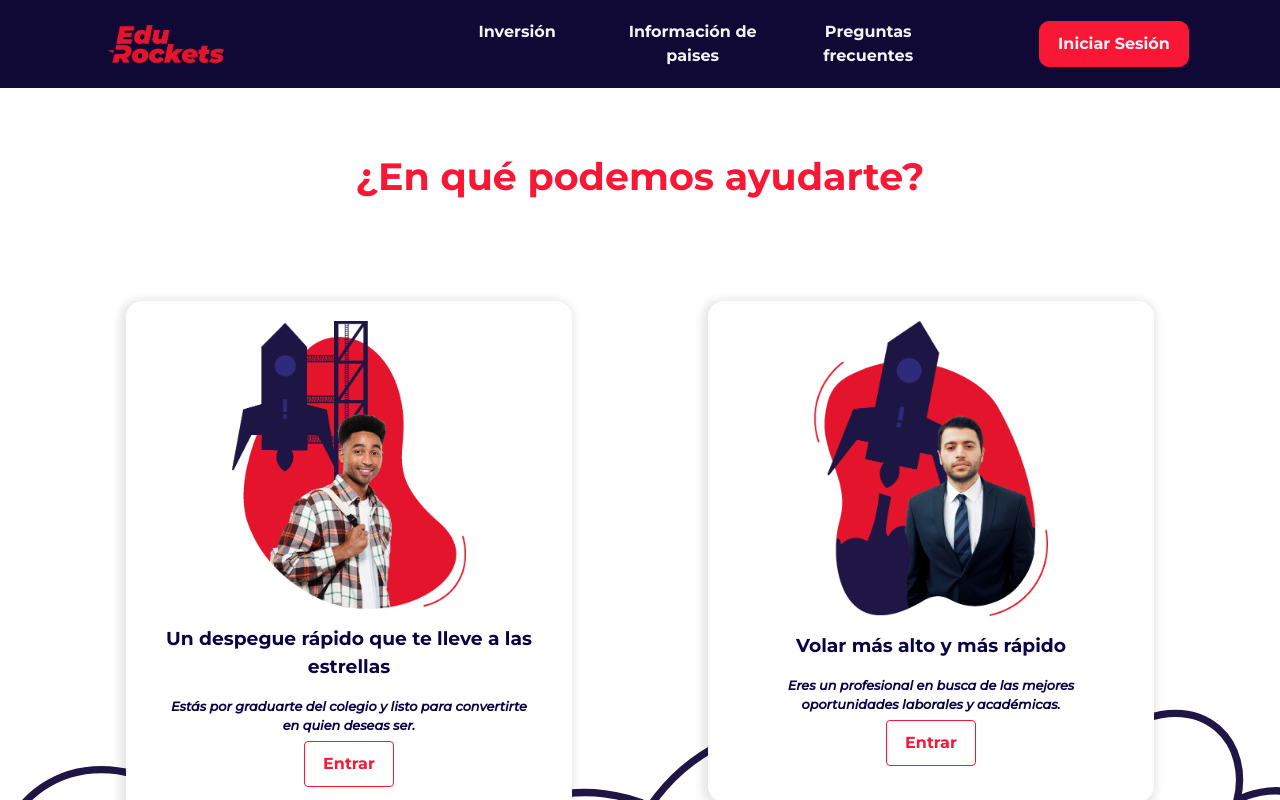
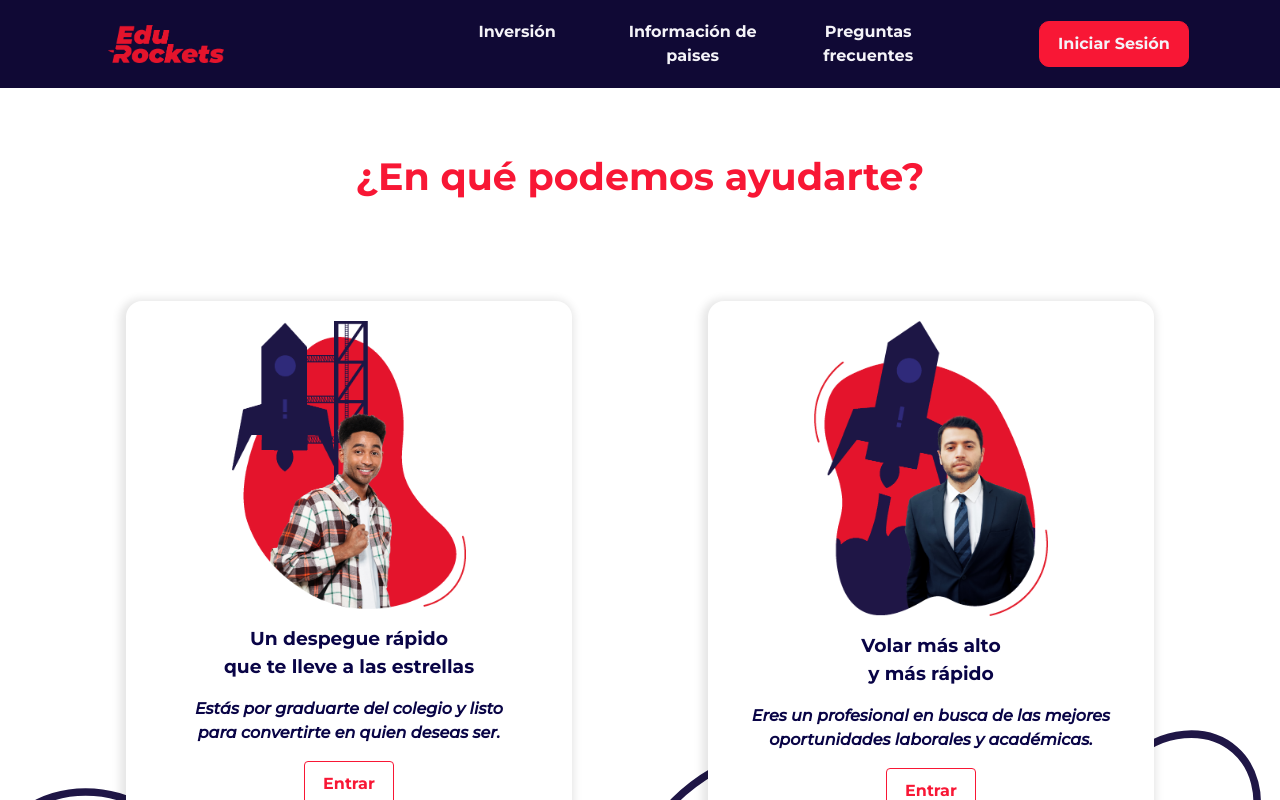
Before and after one commit to EduRockets/edurockets, a React (Create React App) app in the folder edurockets-client/: page /signupswitch in a window 1280 px wide. Shown: the top 800 px of the page. Built offline with nearby package versions, Linux system fonts and the light colour scheme; what react-google-maps would draw is missing.

Commit message:
arreglo en selección de usuario

```diff
--- a/edurockets-client/src/Components/CardSignUp.jsx
+++ b/edurockets-client/src/Components/CardSignUp.jsx
@@ -2,22 +2,29 @@ import React from 'react';
 import { useHistory, Link } from 'react-router-dom';
 import { Row, Card, CardImg, CardText, CardBody, CardTitle, Button } from 'reactstrap';
 
+import studentImage from '../Assets/Images/student.png';
+import professionalImage from '../Assets/Images/professional.png';
+
 import './Styles/CardSignUp.css';
 
-const CardSignUp = ({ src, title, text, href, userType }) => {
+export const CardSignUpStudent = () => {
   const history = useHistory();
 
   return (
     <div>
       <Card className="Card">
         <Row>
-          <CardImg className="CardSignUpImage" src={src} />
+          <CardImg className="CardSignUpImage" src={studentImage} />
         </Row>
         <CardBody>
-          <CardTitle className="CardTitle">{title}</CardTitle>
+          <CardTitle className="CardTitle">
+            Un despegue rápido <br /> que te lleve a las estrellas
+          </CardTitle>
 
-          <CardText className="CardText">
-            <i>{text}</i>
+          <CardText className="CardSignUpText">
+            <i>
+              Estás por graduarte del colegio y listo <br /> para convertirte en quien deseas ser.
+            </i>
           </CardText>
           <Button
             className="CardButton"
@@ -25,7 +32,7 @@ const CardSignUp = ({ src, title, text, href, userType }) => {
               history.push({
                 pathname: '/signup',
                 userType: {
-                  name: userType,
+                  name: 'student',
                 },
               })
             }
@@ -38,4 +45,41 @@ const CardSignUp = ({ src, title, text, href, userType }) => {
   );
 };
 
-export default CardSignUp;
+export const CardSignUpProfessional = () => {
+  const history = useHistory();
+
+  return (
+    <div>
+      <Card className="Card">
+        <Row>
+          <CardImg className="CardSignUpImage" src={professionalImage} />
+        </Row>
+        <CardBody>
+          <CardTitle className="CardTitle">
+            Volar más alto <br />y más rápido
+          </CardTitle>
+
+          <CardText className="CardSignUpText">
+            <i>
+              Eres un profesional en busca de las mejores <br /> oportunidades laborales y
+              académicas.
+            </i>
+          </CardText>
+          <Button
+            className="CardButton"
+            onClick={() =>
+              history.push({
+                pathname: '/signup',
+                userType: {
+                  name: 'professional',
+                },
+              })
+            }
+          >
+            Entrar
+          </Button>
+        </CardBody>
+      </Card>
+    </div>
+  );
+};
--- a/edurockets-client/src/Components/Styles/CardSignUp.css
+++ b/edurockets-client/src/Components/Styles/CardSignUp.css
@@ -25,14 +25,16 @@
 
 .CardTitle {
   color: #090446;
-  font-size: 1.17em;
+  font-size: 1.17rem;
   font-weight: bold;
 
 }
 
-.CardText {
-  font-size: 1em;
+.CardSignUpText {
+  font-size: 1rem;
   font-weight: 600;
+
+  color: #090446;
 }
 
 .CardButton {
--- a/edurockets-client/src/Views/Login.jsx
+++ b/edurockets-client/src/Views/Login.jsx
@@ -23,8 +23,6 @@ const Login = () => {
   // States para validación\
   const [validEmail, setValidEmail] = useState(null);
   const [invalidEmail, setInvalidEmail] = useState(null);
-  const [validPassword, setValidPassword] = useState(null);
-  const [invalidPassword, setInvalidPassword] = useState(null);
 
   useEffect(() => {
     if (localStorage.getItem('authToken')) {
@@ -56,13 +54,6 @@ const Login = () => {
         break;
       case 'password':
         setPassword(event.value);
-        if (validatePassword(password)) {
-          setValidPassword(true);
-          setInvalidPassword(false);
-        } else {
-          setValidPassword(false);
-          setInvalidPassword(true);
-        }
         break;
       default:
     }
@@ -88,7 +79,7 @@ const Login = () => {
                     <Label className="LoginLabel">Correo electrónico</Label>
                     <Input
                       className="LoginInput"
-                      placeholder="juanperez@edurockets.com"
+                      placeholder="correo@edurockets.com"
                       name="email"
                       id="email"
                       value={email}
@@ -108,8 +99,6 @@ const Login = () => {
                       id="password"
                       type="password"
                       value={password}
-                      valid={validPassword}
-                      invalid={invalidPassword}
                       onChange={(event) => changeValue(event.currentTarget)}
                     />
                   </Col>
--- a/edurockets-client/src/Views/SignUpSwitch.jsx
+++ b/edurockets-client/src/Views/SignUpSwitch.jsx
@@ -5,7 +5,7 @@ import axios from 'axios';
 import { Container, Row, Col } from 'reactstrap';
 
 import StandardLayout from '../Layouts/StandardLayout';
-import CardSignUp from '../Components/CardSignUp';
+import { CardSignUpStudent, CardSignUpProfessional } from '../Components/CardSignUp';
 
 import './Styles/SignUpSwitch.css';
 
@@ -49,23 +49,11 @@ const SignUpSwitch = () => {
           </Row>
           <Row>
             <Col sm="12" lg="6">
-              <CardSignUp
-                src="/Images/Estudiante.png"
-                title="Un despegue rápido que te lleve a las estrellas"
-                text="Estás por graduarte del colegio y listo para convertirte en quien deseas ser."
-                userType="student"
-                href="/signup"
-              />
+              <CardSignUpStudent />
             </Col>
 
             <Col sm="12" lg="6">
-              <CardSignUp
-                src="/Images/Profesional.png"
-                title="Volar más alto y más rápido"
-                text="Eres un profesional en busca de las mejores oportunidades laborales y académicas."
-                userType="professional"
-                href="/signup"
-              />
+              <CardSignUpProfessional />
             </Col>
           </Row>
         </Container>
--- a/edurockets-client/src/Views/Styles/Login.css
+++ b/edurockets-client/src/Views/Styles/Login.css
@@ -32,7 +32,7 @@
 }
 
 .LoginLabel {
-  font-size: 16px;
+  font-size: 1rem;
   font-weight: bold;
 
   float: left ;
@@ -64,7 +64,7 @@
   border-width: 0px;
 
   color: #999999;
-  font-size: 16px;
+  font-size: 0.875rem;
 }
 
 .LoginCheckboxContainer {
--- a/edurockets-client/src/Views/Styles/SignUpSwitch.css
+++ b/edurockets-client/src/Views/Styles/SignUpSwitch.css
@@ -2,9 +2,6 @@
   background-image: url('../../Assets/Images/SignUp-Background.svg');
   background-position: bottom;
   background-size: cover;
-
-  align-items: center;
-  justify-content: center;
 }
 
 .SignUpSwtichContainer {
```
Also changed, not shown: edurockets-client/src/Assets/Images/professional.png (renamed from edurockets-client/public/Images/Profesional.png), edurockets-client/src/Assets/Images/student.png (renamed from edurockets-client/public/Images/Estudiante.png).
